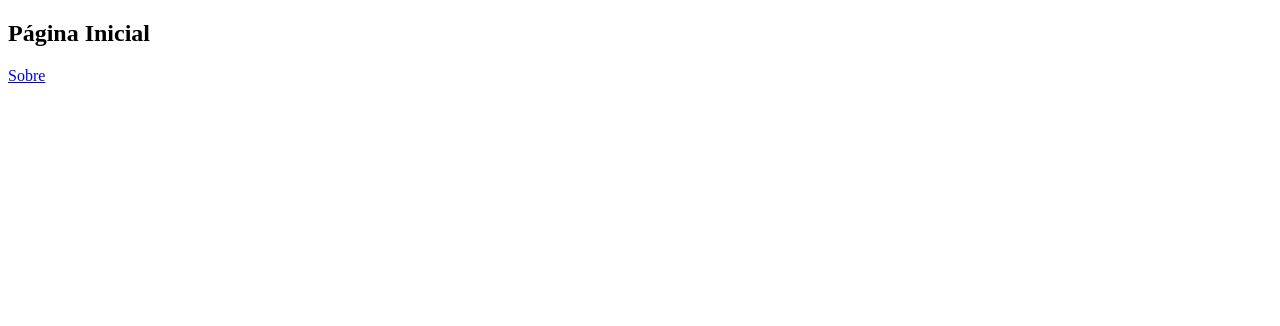
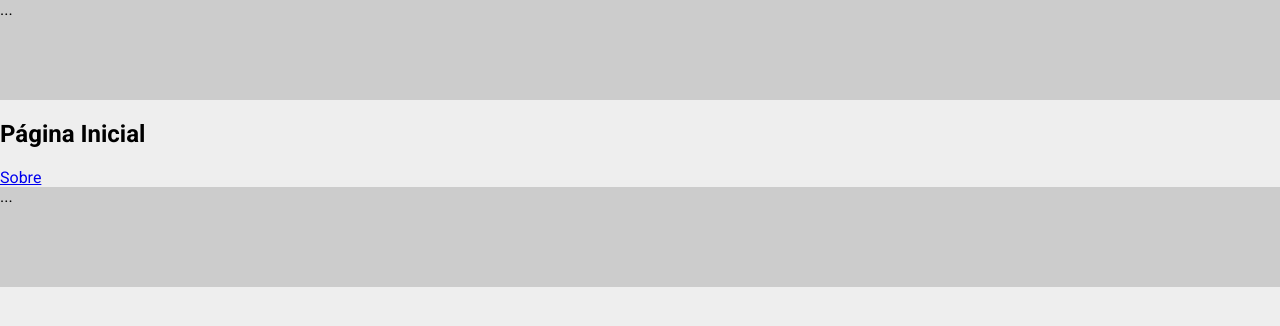
Before and after one commit to GamaMarcelo/CloneOLX-FrontEnd, a React (Create React App) app: page / in a window 1280 px wide. Shown: the top 326 px of the page. Built offline with nearby package versions, Linux system fonts and the light colour scheme.

Commit message:
Ajustando o app.css

```diff
--- a/package.json
+++ b/package.json
@@ -12,6 +12,7 @@
     "react-router-dom": "^6.3.0",
     "react-scripts": "5.0.1",
     "redux": "^4.2.0",
+    "styled-components": "^5.3.5",
     "web-vitals": "^2.1.4"
   },
   "scripts": {
--- a/src/App.css
+++ b/src/App.css
@@ -1,38 +1,12 @@
-.App {
-  text-align: center;
+@import url('https://fonts.googleapis.com/css2?family=Roboto:wght@400;700&display=swap');
+
+* {
+  box-sizing: border-box;
+
 }
 
-.App-logo {
-  height: 40vmin;
-  pointer-events: none;
+body {
+  font-family: 'Roboto', sans-serif;
+  margin: 0;
+  background-color: #EEE;
 }
-
-@media (prefers-reduced-motion: no-preference) {
-  .App-logo {
-    animation: App-logo-spin infinite 20s linear;
-  }
-}
-
-.App-header {
-  background-color: #282c34;
-  min-height: 100vh;
-  display: flex;
-  flex-direction: column;
-  align-items: center;
-  justify-content: center;
-  font-size: calc(10px + 2vmin);
-  color: white;
-}
-
-.App-link {
-  color: #61dafb;
-}
-
-@keyframes App-logo-spin {
-  from {
-    transform: rotate(0deg);
-  }
-  to {
-    transform: rotate(360deg);
-  }
-}
--- a/src/App.js
+++ b/src/App.js
@@ -1,15 +1,21 @@
 import './App.css';
-import React from 'react'
-import { connect } from 'react-redux'
+import React from 'react';
+import { connect } from 'react-redux';
 import { BrowserRouter } from 'react-router-dom';
 import Routes from './Routes';
+import { Template } from './components/MainComponents';
+import Header from './components/partials/Header';
+import Footer from './components/partials/Footer';
 
 
 const Page = (props) => {
   return (
     <BrowserRouter>
-    <Routes />
-
+    <Template>
+      <Header />
+      <Routes />
+      <Footer />
+      </Template>
     </BrowserRouter>
   )
 }
--- /dev/null
+++ b/src/components/MainComponents.js
@@ -0,0 +1,9 @@
+import styled from 'styled-components'
+
+export const Template = styled.div``
+
+export const PageContainer = styled.div``
+
+export const PageTitle = styled.h1``
+
+export const PageBody = styled.div``
--- a/src/components/partials/Footer/index.js
+++ b/src/components/partials/Footer/index.js
@@ -0,0 +1,13 @@
+import React from 'react'
+import { FooterArea } from './styled'
+
+
+const Footer = () => {
+    return (
+        <FooterArea>
+            ...
+        </FooterArea>
+    )
+}
+
+export default Footer
--- /dev/null
+++ b/src/components/partials/Footer/styled.js
@@ -0,0 +1,6 @@
+import styled from 'styled-components'
+
+export const FooterArea = styled.div`
+     height: 100px;
+     background-color: #CCC
+`;
--- a/src/components/partials/Header/index.js
+++ b/src/components/partials/Header/index.js
@@ -0,0 +1,13 @@
+import React from 'react'
+import { HeaderArea } from './styled'
+
+
+const Header = () => {
+    return (
+        <HeaderArea>
+            ...
+        </HeaderArea>
+    )
+}
+
+export default Header
--- /dev/null
+++ b/src/components/partials/Header/styled.js
@@ -0,0 +1,6 @@
+import styled from 'styled-components'
+
+export const HeaderArea = styled.div`
+     height: 100px;
+     background-color:#CCC
+`;
```
Also changed, not shown: src/components/MainComponets.js (deleted), src/components/partials/Footer/style.js (deleted), src/components/partials/Header/style.js (deleted), 1 other file (tests, documents, lock files or other folders).
